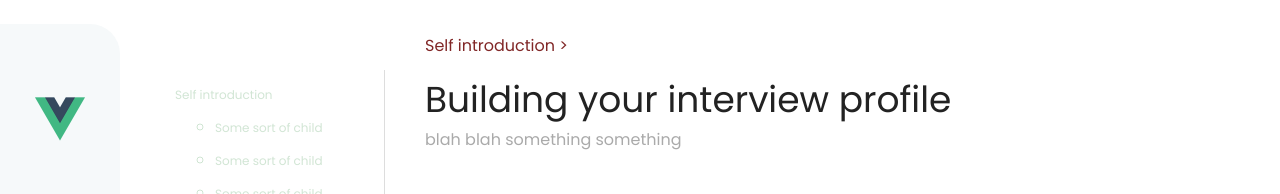
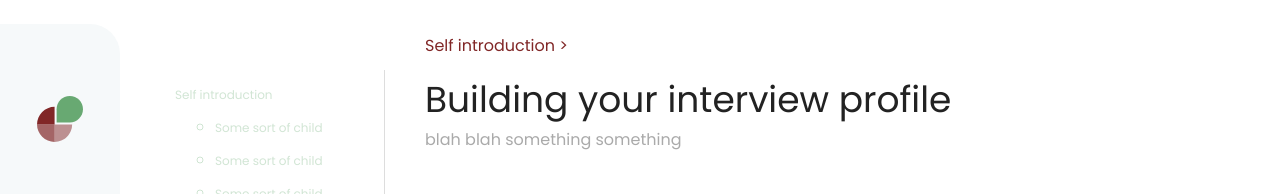
Before and after one commit to p4p-51/jubilant-octo-funicular, a Vue app in the folder frontend/: page /lecture in a window 1280 px wide. Shown: the top 194 px of the page. Built offline with nearby package versions, Linux system fonts and the light colour scheme.

Commit message:
replace placeholder logo with another placeholder logo

```diff
--- a/frontend/src/components/NavBar.vue
+++ b/frontend/src/components/NavBar.vue
@@ -1,7 +1,7 @@
 <template>
   <nav class="nav-bar">
     <router-link to="/">
-      <img src="../assets/logo.png" alt="logo" class="logo" />
+      <img src="../assets/logo.svg" alt="logo" class="logo" />
     </router-link>
 
     <div class="links-container">
```
Also changed, not shown: frontend/src/assets/logo.svg (added).
